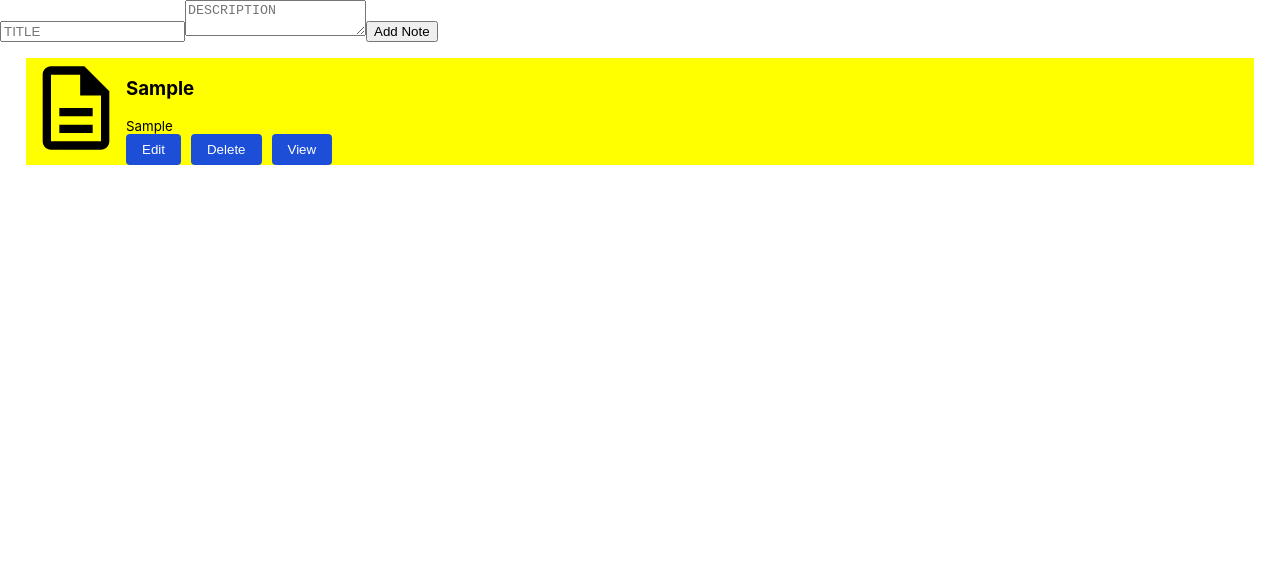
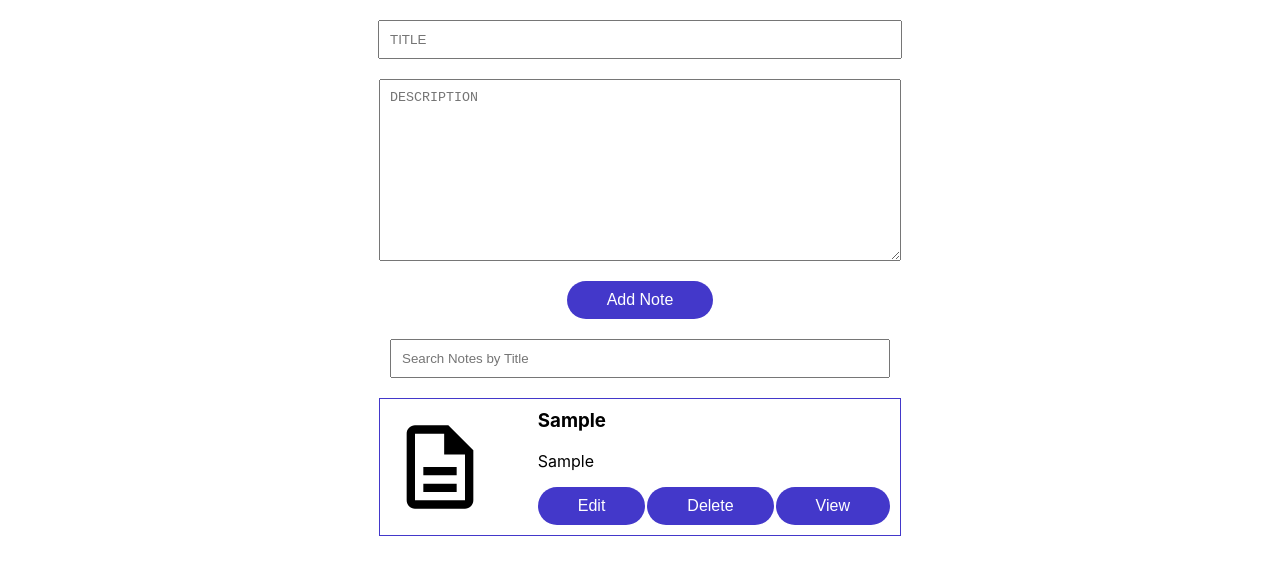
Before and after one commit to gopalkaran/Note-App, a React (Create React App) app: page / in a window 1280 px wide. Both pictures are taken after typing "Sample", "Sample" into the empty fields and a click on the button "Add Note". Shown: the top 574 px of the page. Built offline with nearby package versions, Linux system fonts and the light colour scheme.

Commit message:
Search functionality is going on

```diff
--- a/src/css/NoteApp.module.css
+++ b/src/css/NoteApp.module.css
@@ -0,0 +1,36 @@
+input {
+  display: block;
+  margin: 20px auto;
+  padding: 10px;
+  width: 60%;
+  max-width: 500px;
+}
+
+textarea {
+  display: block;
+  margin: 20px auto;
+  padding: 10px;
+  width: 60%;
+  max-width: 500px;
+  height: 20vh;
+}
+
+button {
+  display: block;
+  margin: 20px auto;
+  padding: 10px 2.5rem;
+  cursor: pointer;
+  border: none;
+  background: #4338ca;
+  color: #fff;
+  font-size: medium;
+  border-radius: 20px;
+}
+
+.searchbar {
+  display: block;
+  margin: 20px auto;
+  padding: 10px;
+  width: 60%;
+  max-width: 500px;
+}
--- a/src/css/NoteItem.module.css
+++ b/src/css/NoteItem.module.css
@@ -1,22 +1,38 @@
 .itemContainer {
   display: flex;
-  background: yellow;
-  margin: 1rem;
+  margin: 1rem auto;
+  width: 60%;
+  max-width: 500px;
+  padding: 10px;
+  border: #4338ca solid 1px;
+  justify-content: space-between;
+  align-items: center;
 }
 .container {
   display: flex;
   flex-direction: column;
+  justify-content: center;
+  align-items: flex-start;
+}
+.container h3,
+p {
+  margin-top: 0;
 }
 .btnContainer {
   display: flex;
-  gap: 10px;
+  gap: 2px;
+  flex-wrap: wrap;
 }
 .btn {
-  color: white;
-  background-color: #1d4ed8;
+  display: block;
+  margin: 0 auto;
+  padding: 10px 2.5rem;
+  cursor: pointer;
   border: none;
-  padding: 0.5rem 1rem;
-  border-radius: 4px;
+  background: #4338ca;
+  color: #fff;
+  font-size: medium;
+  border-radius: 20px;
 }
 .imgSize {
   height: 100px;
--- a/src/mycomponent/NoteApp.js
+++ b/src/mycomponent/NoteApp.js
@@ -1,4 +1,5 @@
 import React, { useState } from "react";
+import styles from '../css/NoteApp.module.css';
 import NoteList from "./NoteList";
 import ViewNote from "./ViewNote";
 
@@ -80,6 +81,11 @@ function NoteApp() {
     setVisibility(true);
   };
 
+  const searchHandler = ({target : {value}}) => {
+    const searchText = value.toLowerCase();
+    console.log(searchText)
+  }
+
   return (
     <div>
       <form onSubmit={onSubmitHandler}>
@@ -94,8 +100,9 @@ function NoteApp() {
           value={data.description}
           onChange={onchangeHandler("description")}
         ></textarea>
-        <button>Add Note</button>
+        <button className={styles.button}>Add Note</button>
       </form>
+      <input type="search" className={styles.searchbar} placeholder="Search Notes by Title" onChange={searchHandler}/>
       <NoteList list={notes} del={del} edit={edit} view={view} unhide={unhide}/>
       <ViewNote note={show} visibility={visibility} hide={hide}/>
     </div>
--- a/src/mycomponent/NoteItem.js
+++ b/src/mycomponent/NoteItem.js
@@ -8,7 +8,7 @@ function NoteItem({ item , del, i, edit , id, view, unhide}) {
       <img src={logo} alt="note_icon" className={styles.imgSize} />
       <div className={styles.container}>
         <h3>{item.title}</h3>
-        <small>{item.description}</small>
+        <p>{item.description}</p>
         <div className={styles.btnContainer}>
         <button className={styles.btn} onClick={()=>edit(id)}>Edit</button>
         <button className={styles.btn} onClick={()=>del(i)}>Delete</button>
```
